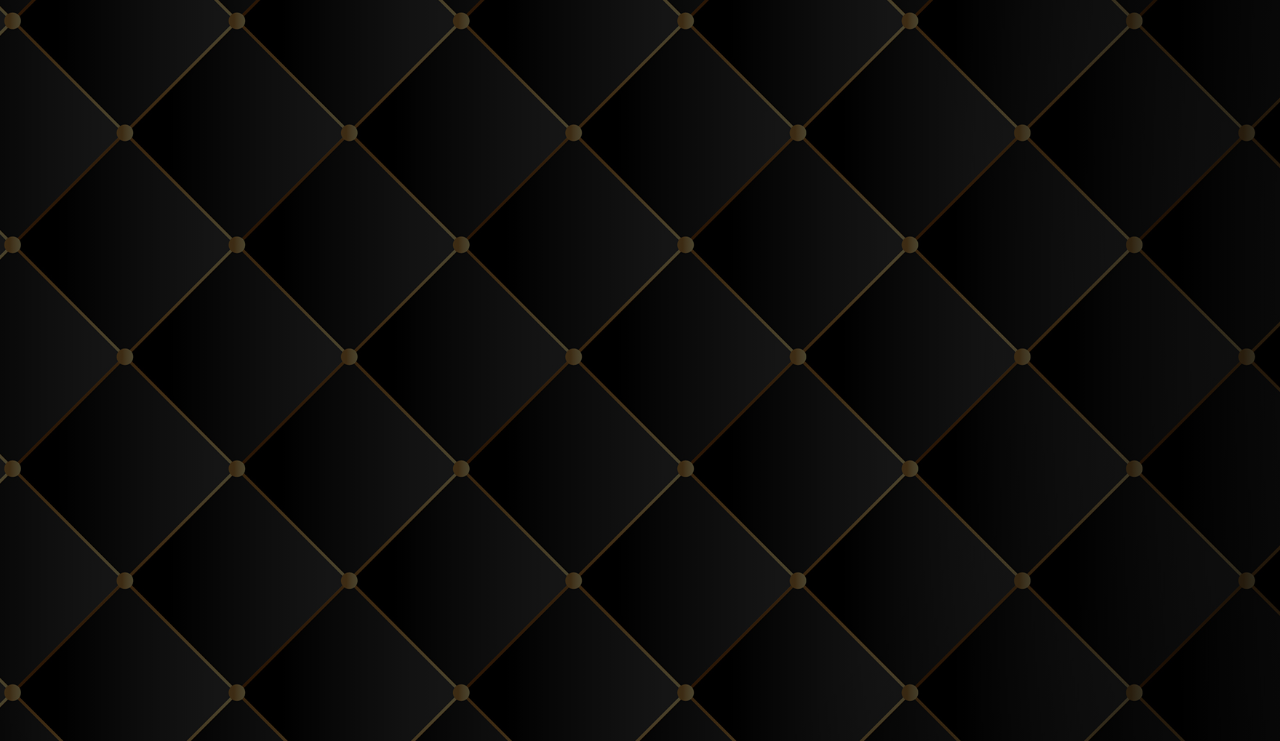
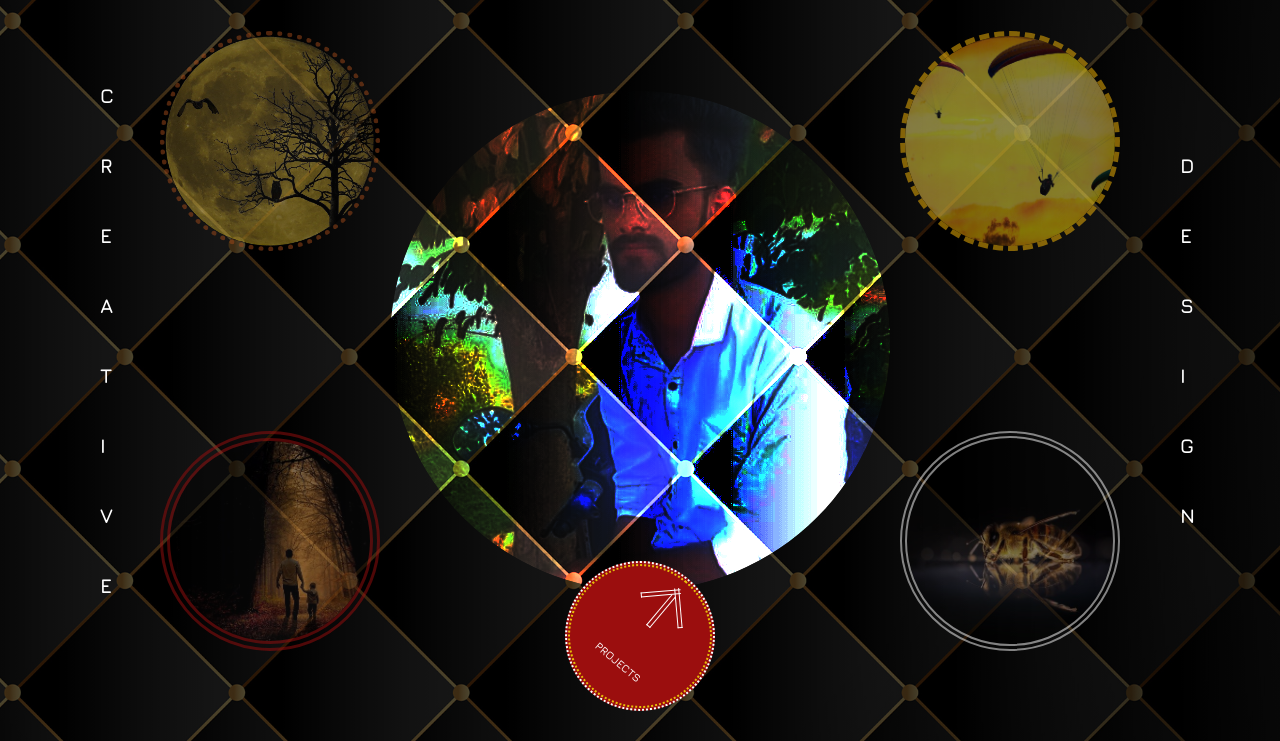
Before and after one commit to RahimMahat/rahim-mahat, a plain HTML site: page index.html in a window 1280 px wide. Shown: the part 59-800 px from the top of the page. Drawn offline with nearby package versions, Linux system fonts and the light colour scheme.

Commit message:
landing page

```diff
--- a/index.html
+++ b/index.html
@@ -13,8 +13,37 @@
     <!-- page container -->
     <div class="container">
         <div class="page-bg"></div>
+        <!-- section 1 -->
+        <section class="section-1 center">
+            <!-- logo -->
+            <a href="#" class="logo">Rahim Mahat</a>
+            <!-- Animated Circles -->
+            <div class="circles">
+                <div class="circle circle-1"></div>
+                <div class="circle circle-2"></div>
+                <div class="circle circle-3"></div>
+                <div class="circle circle-4"></div>
+            </div>
+            <div class="main-circle center">
+                <img src="/images/landing/rahim.jpg" alt="">
+            </div>
+            <!-- Featured Text -->
+            <h4 class="featured-text featured-text-1">Creative</h4>
+            <h4 class="featured-text featured-text-2"> Design </h4>
+
+            <!-- Main button -->
+            <a href="#" class="main-btn">
+                <div class="main-btn-content center">
+                    <div class="main-btn-line"></div>
+                    <div class="main-btn-line"></div>
+                    <div class="main-btn-line"></div>
+                    <span>Projects</span>
+                </div>
+            </a>
+
+        </section>
     </div>
-    <!-- end ofpage container -->
+
 
     <script src="/index.js"></script>
 </body>
--- a/index.js
+++ b/index.js
@@ -0,0 +1,58 @@
+// Animated Circles
+const circles = document.querySelectorAll(".circle")
+const mainImg = document.querySelector(".main-circle img")
+
+let mX = 0
+let mY = 0
+const z = 100;
+const AnimateCircles = (e, x, y) => {
+
+    if (x < mX) {
+        circles.forEach((circle) => {
+            circle.style.left = `${z}px`;
+        })
+        mainImg.style.left = `${z}px`
+    } else if (x > mX) {
+        circles.forEach((circle) => {
+            circle.style.left = `-${z}px`;
+        })
+        mainImg.style.left = `-${z}px`
+    }
+    if (y < mY) {
+        circles.forEach((circle) => {
+            circle.style.top = `${z}px`;
+        })
+        mainImg.style.top = `${z}px`
+    } else if (y > mY) {
+        circles.forEach((circle) => {
+            circle.style.top = `-${z}px`;
+        })
+        mainImg.style.top = `-${z}px`
+    }
+    mX = e.clientX;
+    mY = e.clientY;
+}
+
+document.body.addEventListener("mousemove", (e) => {
+    let x = e.clientX;
+    let y = e.clientY;
+
+    AnimateCircles(e, x, y)
+})
+
+// Main Button
+const mainBtn = document.querySelector(".main-btn")
+let ripple;
+mainBtn.addEventListener("mouseenter", (e) => {
+    const left = e.clientX - e.target.getBoundingClientRect().left
+    const top = e.clientY - e.target.getBoundingClientRect().top
+    ripple = document.createElement("div");
+    ripple.classList.add("ripple")
+    ripple.style.left = `${left}px`
+    ripple.style.top = `${top}px`
+    mainBtn.prepend(ripple);
+})
+
+mainBtn.addEventListener("mouseleave", () => {
+    mainBtn.removeChild(ripple)
+})
--- a/styles.css
+++ b/styles.css
@@ -33,3 +33,218 @@ html {
     background: linear-gradient(rgba(0, 0, 0, .7), rgba(0, 0, 0, .7)), url(/images/bg.jpg) center no-repeat;
     background-size: cover;
 }
+
+
+/* Section 1 */
+
+.center {
+    display: flex;
+    justify-content: center;
+    align-items: center;
+}
+
+.section-1 {
+    position: relative;
+    width: 100%;
+    height: 100vh;
+}
+
+.circles {
+    position: absolute;
+    top: 0;
+    left: 0;
+    width: 100%;
+    height: 100%;
+    display: grid;
+    grid-template-columns: repeat(2, 1fr);
+    grid-template-rows: repeat(2, 1fr);
+}
+
+.circle {
+    width: 22rem;
+    height: 22rem;
+    border-radius: 50%;
+    align-self: center;
+    justify-self: center;
+    opacity: .5;
+    position: relative;
+    top: 0;
+    left: 0;
+    transition: left 2s, top 2s;
+}
+
+.circle-1 {
+    background: url(/images/landing/circle-1-img.jpg) center no-repeat;
+    background-size: cover;
+    background-clip: content-box;
+    border: .5rem dotted #a14b1a;
+    margin-left: -10rem;
+}
+
+.circle-2 {
+    background: url(/images/landing/circle-2-img.jpg) center no-repeat;
+    background-size: cover;
+    background-clip: content-box;
+    border: .5rem dashed #ffbd07;
+    margin-right: -10rem;
+}
+
+.circle-3 {
+    background: url(/images/landing/circle-3-img.jpg) center no-repeat;
+    background-size: cover;
+    background-clip: content-box;
+    border: 1rem double #9b0e0e;
+    margin-left: -10rem;
+}
+
+.circle-4 {
+    background: url(/images/landing/circle-4-img.jpg) center no-repeat;
+    background-size: cover;
+    background-clip: content-box;
+    border: .7rem double #fff;
+    margin-right: -10rem;
+}
+
+
+/* Logo */
+
+.logo {
+    position: absolute;
+    top: 2rem;
+    left: 5rem;
+    font-size: 2rem;
+    text-transform: uppercase;
+    color: #fff;
+}
+
+
+/* Animated Circles */
+
+.main-circle {
+    width: 50rem;
+    height: 50rem;
+    position: absolute;
+    overflow: hidden;
+    border-radius: 50%;
+    transition: width .2s, height .2s;
+}
+
+.main-circle:hover {
+    width: 75rem;
+    height: 75rem;
+}
+
+.main-circle img {
+    mix-blend-mode: color-dodge;
+    position: relative;
+    top: 0;
+    left: 0;
+    transition: left 2s, top 2s;
+}
+
+
+/* Featured Text */
+
+.featured-text {
+    font-size: 2rem;
+    color: #fff;
+    text-transform: uppercase;
+    width: 0;
+    word-wrap: break-word;
+    line-height: 3.5;
+    position: sticky;
+    top: 0;
+}
+
+.featured-text-1 {
+    margin: 0 auto 0 10rem;
+}
+
+.featured-text-2 {
+    margin: 0 10rem 0 auto;
+}
+
+
+/* Main Button */
+
+.main-btn {
+    position: absolute;
+    bottom: 3rem;
+    width: 15rem;
+    height: 15rem;
+    background-color: #9b0e0e;
+    border-radius: 50%;
+    border: .2rem dotted #fff;
+    padding: .1rem;
+    overflow: hidden;
+}
+
+.main-btn-content {
+    width: 100%;
+    height: 100%;
+    border: .2rem dotted #e7be08;
+    border-radius: 50%;
+    transform: rotate(40deg);
+    transition: transform .2s .5s, border .2s;
+}
+
+.main-btn:hover .main-btn-content {
+    transform: rotate(60deg);
+    border: .2rem dotted #9b0e0e;
+    transition: transform .2s .5s, border .2s;
+}
+
+.main-btn-line {
+    position: absolute;
+    top: 3rem;
+    width: 4rem;
+    height: .5rem;
+    border: .1rem solid #fff;
+}
+
+.main-btn-line:nth-child(1) {
+    transform: rotateZ(-45deg) translateX(-.8rem);
+    transform-origin: left center;
+    border-right: none;
+}
+
+.main-btn-line:nth-child(2) {
+    transform: rotateZ(45deg) translateX(.8rem);
+    transform-origin: right center;
+    border-left: none;
+}
+
+.main-btn-line:nth-child(3) {
+    transform: rotateZ(90deg) translateX(.5rem);
+    border-left: none;
+}
+
+.main-btn span {
+    position: absolute;
+    bottom: 3rem;
+    color: #fff;
+    font-size: 1.1rem;
+    font-weight: 600;
+    text-transform: uppercase;
+}
+
+.ripple {
+    position: absolute;
+    width: 0;
+    height: 0;
+    background-color: #e7be08;
+    border-radius: 50%;
+    transform: translate(-50%, -50%);
+    animation: rippleAnim .5s forwards;
+}
+
+@keyframes rippleAnim {
+    0% {
+        width: 0;
+        height: 0;
+    }
+    100% {
+        width: 210%;
+        height: 210%;
+    }
+}
```
Also changed, not shown: images/landing/designer.jpg (deleted), images/landing/rahim.jpg (added).
